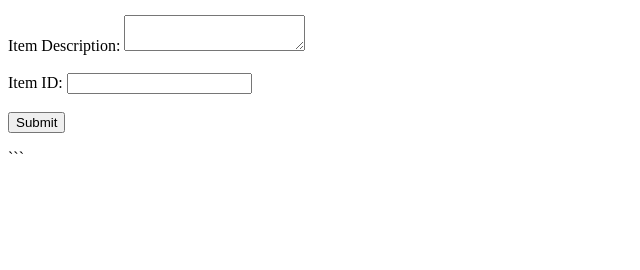
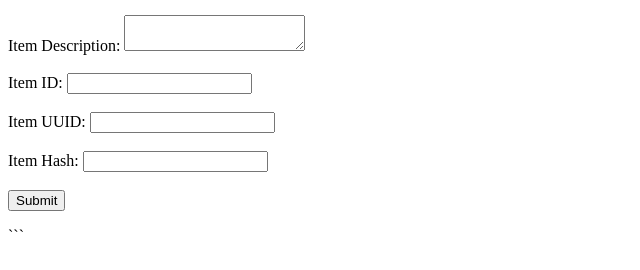
Before and after one commit to Dev3-hub/dev_github_tutedude, a plain HTML site: page templates/form.html in a window 1280 px wide. Shown: the part 130-400 px from the top of the page, without its empty margins (0-640 px from the left). Drawn offline with Linux system fonts and the light colour scheme.

```diff
--- a/templates/form.html
+++ b/templates/form.html
@@ -25,6 +25,16 @@
 
         <br><br>
 
+        <label for="item_uuid">Item UUID:</label>
+<input type="text" id="item_uuid" name="item_uuid">
+
+<br><br>
+
+<label for="item_hash">Item Hash:</label>
+<input type="text" id="item_hash" name="item_hash">
+
+<br><br>
+
         <button type="submit">Submit</button>
 
     </form>
```
